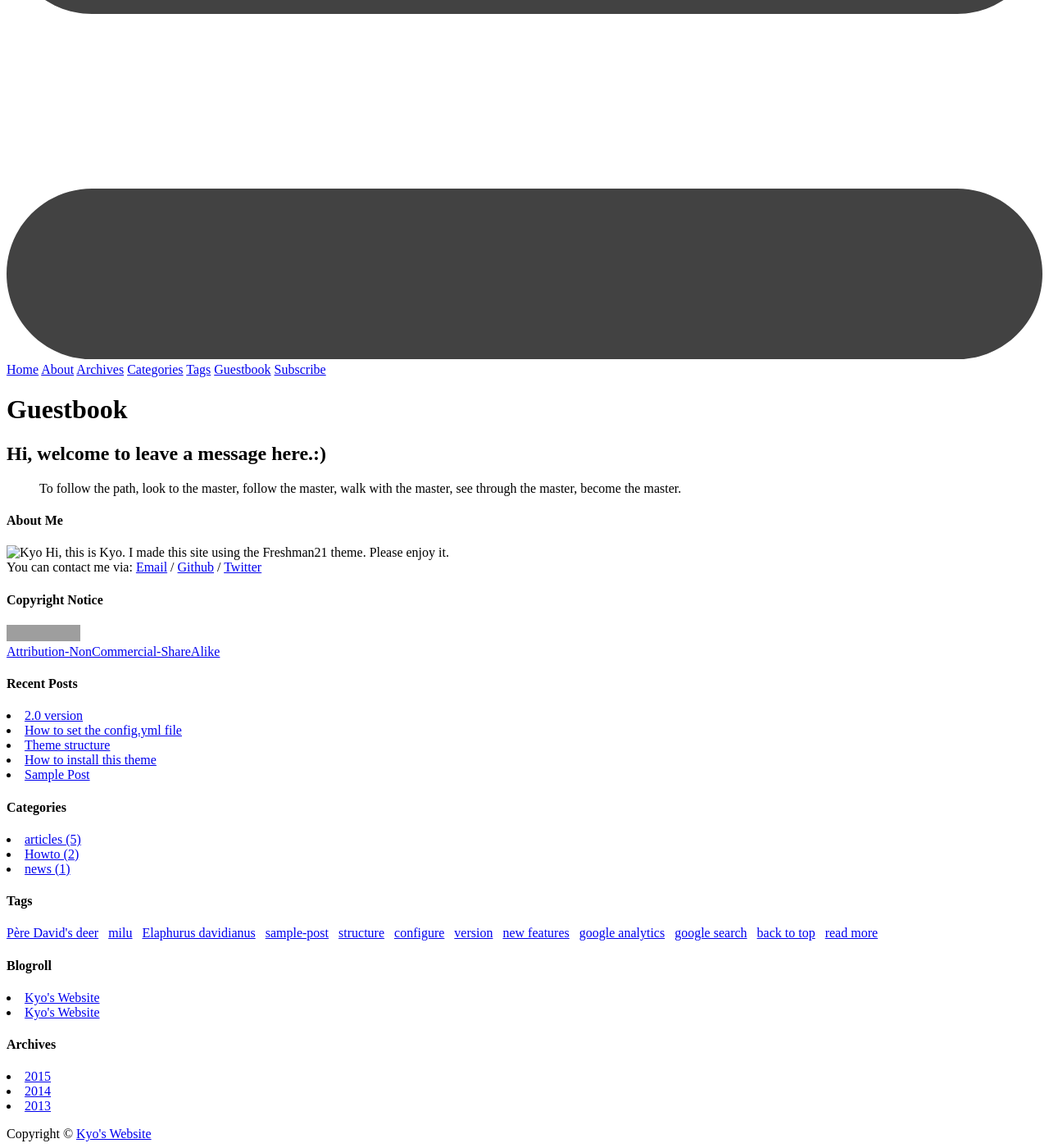
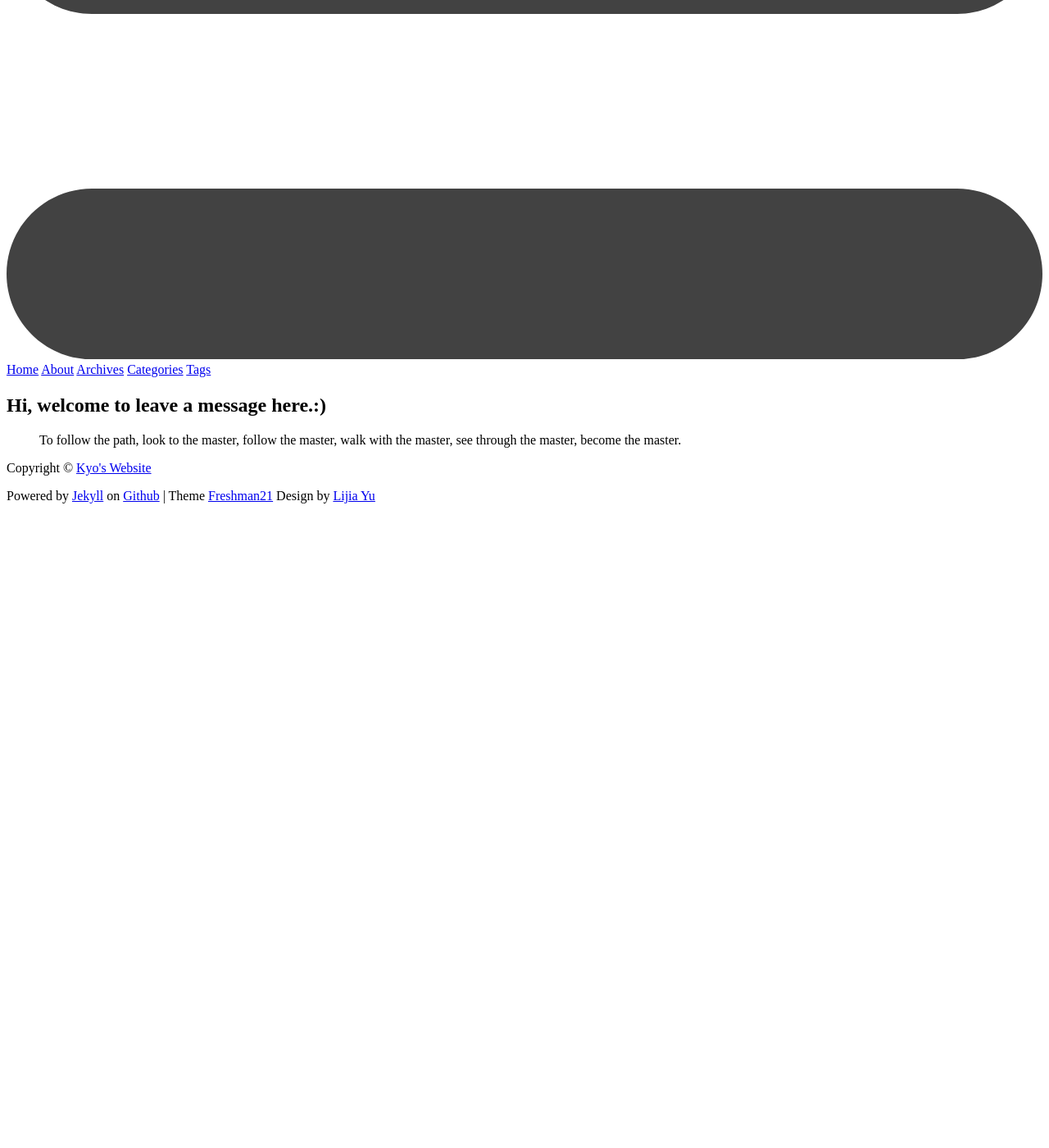
Before and after one commit to kyo1988/Kyo.github.io, a Jekyll site: the page built from f_guestbook.md, in a window 1280 px wide and 1400 px high, scrolled down 736 px. Shown: the whole window at 82% size. Built offline with Jekyll 4.4.1, drawn with Linux system fonts in a browser that asks for light colours; comment, search, counter and statistics services are not loaded; after the commit the page ends 1366 px from its top, so only the background shows below that; some of the changed lines change nothing that is shown; grey boxes are pictures that could not be loaded.

Commit message:
change config

```diff
--- a/_config.yml
+++ b/_config.yml
@@ -11,8 +11,8 @@
 
 ### Personal info and site tools info:
 twitter_username: #yulijia
-github_username:  Kyo1988
-disqus_shortname: #freshman21
+github_username:  kyo1988
+disqus_shortname: kyo#freshman21
 favicon:     "/images/favicon.ico"
 aboutme: Hi, this is Kyo. I made this site using the Freshman21 theme. Please enjoy it. # these are shown on aboutme-sidebar.
 aboutme_photo: #https://i.imgur.com/Mdc4szJl.jpg# your photo.
@@ -21,7 +21,7 @@
 
 ### Site setting:
 ShowContactInfo: "True" # Personal Info (twitter,github,email) can be seen on aboutme-sidebar, those info only shown where ShowContactInfo == True
-default_column: "two" # blog style: two columns, if default_column != "two", you will see a one column blog.
+default_column: "one" # blog style: two columns, if default_column != "two", you will see a one column blog.
 default_locale: "en" # blog sidebar language set, only include: English (en), Chinese (cn), Japanese (jp), Polish (pl), Korean (kr),  Russian (ru), Turkish (tr), and Indonesian (id).
 
 locales:
@@ -38,11 +38,11 @@
       PostedInCategories: "Posted in"
       Taggedwith: "and tagged"
       PostDate: "on "
-      Google_search: "Site Search"
+      #Google_search: "Site Search"
       Home: "Home"
       About: "About"
-      Guestbook: "Guestbook"
-      Subscribe: "Subscribe"
+      #Guestbook: "Guestbook"
+      #Subscribe: "Subscribe"
 
 ### your Blogroll info, only name can shown on the page.
 
@@ -50,10 +50,6 @@
       - name: Kyo's Website
         href: https://kyo1988.github.io/Kyo.github.io/
         title: Kyo's Website
-      - name: Kyo's Website
-        href: https://kyo1988.github.io/Kyo.github.io/
-        title: Kyo's Website
-
 
 ### Build settings
 markdown: kramdown
```
